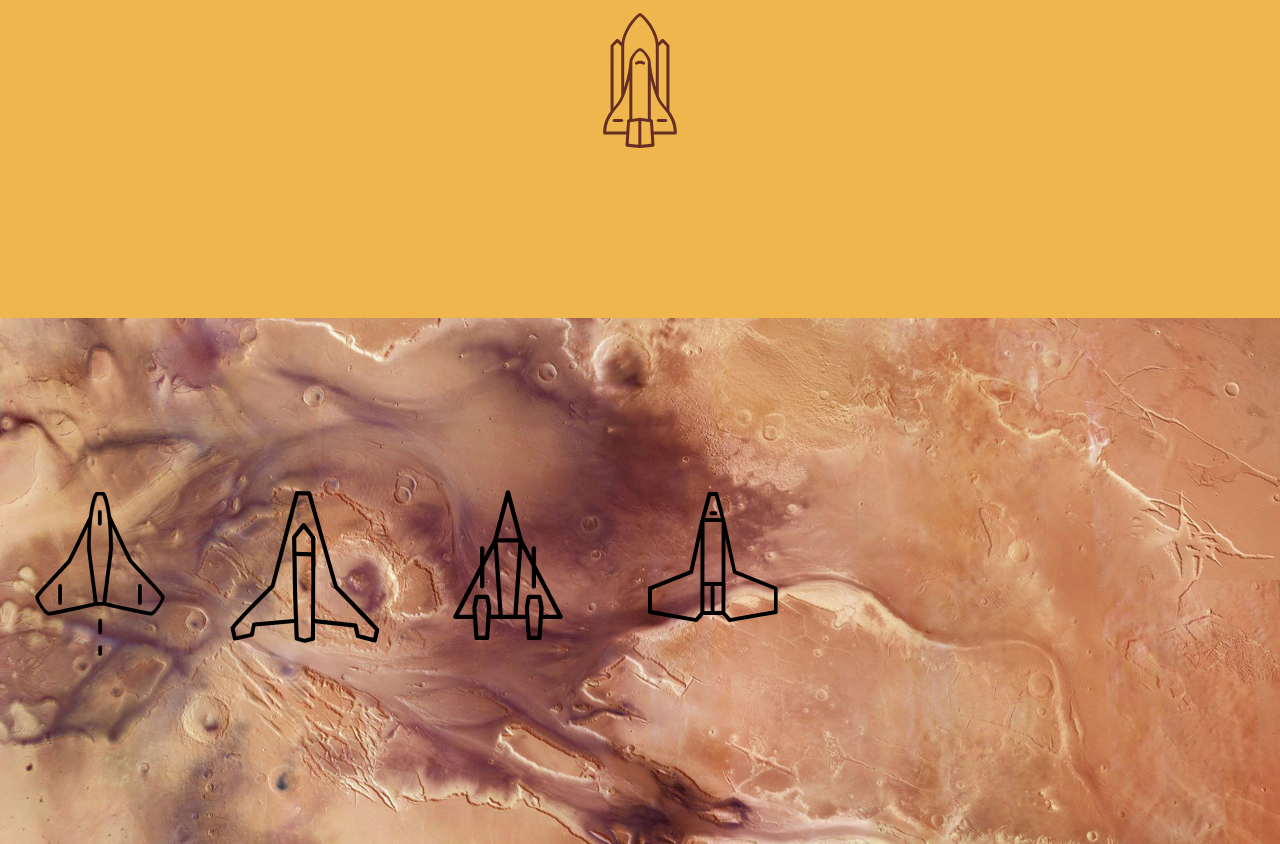
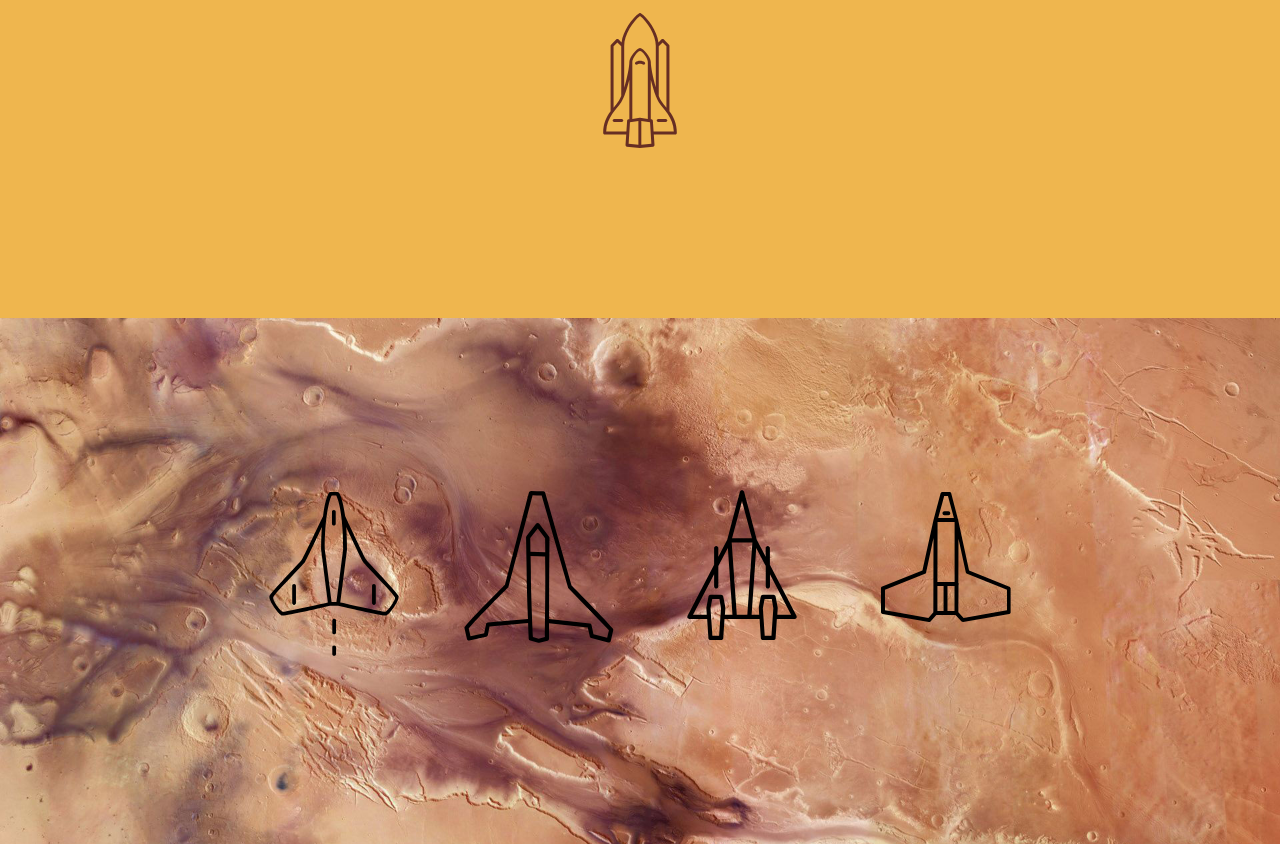
Before and after one commit to corm0078/dsn1678-exercise-4, a plain HTML site: page index.html in a window 1280 px wide. Shown: the part 1297-2141 px from the top of the page. Drawn offline with nearby package versions, Linux system fonts and the light colour scheme.

Commit message:
done exercise 4

```diff
--- a/css/main.css
+++ b/css/main.css
@@ -62,19 +62,6 @@ remember need to use all
     -webkit-animation: shuttle-fade 1s linear forwards;
 }
 
-.ship{
- display:  inline-block;
- position: relative;
- width:  200px;
-}
-
-.ship-section{
- background: transparent url("../img/kasei-valles-canyons.jpg")no-repeat center;
- background-size: cover;
-
-
-}
-
 @-webkit-keyframes shuttle-fade {
     0% {
         opacity: 0;
@@ -85,3 +72,39 @@ remember need to use all
         top: 0px;
     }
 }
+
+.ship-section {
+ background: transparent url("../img/kasei-valles-canyons.jpg") no-repeat center;
+ background-size: cover;
+ text-align: center;
+}
+
+.ship{
+ display: inline-block;
+ position: relative;
+ width:  200px;
+}
+
+
+.js-ship-fade{
+    -webkit-animation: ship-fade 1s linear forwards;
+}
+
+.ship:nth-child(3){
+    -webkit-animation-delay: 250ms;
+}
+
+.ship:nth-child(1){
+    -webkit-animation-delay: 350ms;
+}
+
+@-webkit-keyframes ship-fade {
+    0% {
+        opacity: 0;
+        transform: translateY(200px);
+    }
+    100% {
+        opacity: 1;
+        transform: translateY(0);
+    }
+}
--- a/js/main.js
+++ b/js/main.js
@@ -6,12 +6,15 @@ var $dipperSection = $(".dipper-section");
 var $dipper = $(".dipper");
 var $shuttleSection = $(".shuttle-section");
 var $shuttle = $(".shuttle");
+var $shipSection = $(".ship-section");
+var $ship = $(".ship");
 
 $win.on("scroll", function () {
     var scrollPos= $win.scrollTop();
 
-$sun.css("transform", "rotate(" +scrollPos/5+ "deg)");
-$sunSection.css("background-position", "center " + scrollPos/2 + "px")
+    $sun.css("transform", "rotate(" +scrollPos/5+ "deg)");
+    $sunSection.css("background-position", "center " + scrollPos/2 + "px");
+
 
 });
 
@@ -22,3 +25,7 @@ $dipperSection.waypoint(function () {
 $shuttleSection.waypoint(function () {
   $shuttle.addClass("js-shuttle-fade");
 }, { offset: "50%" });
+
+$shipSection.waypoint(function () {
+  $ship.addClass("js-ship-fade");
+}, { offset: "50%" });
```
